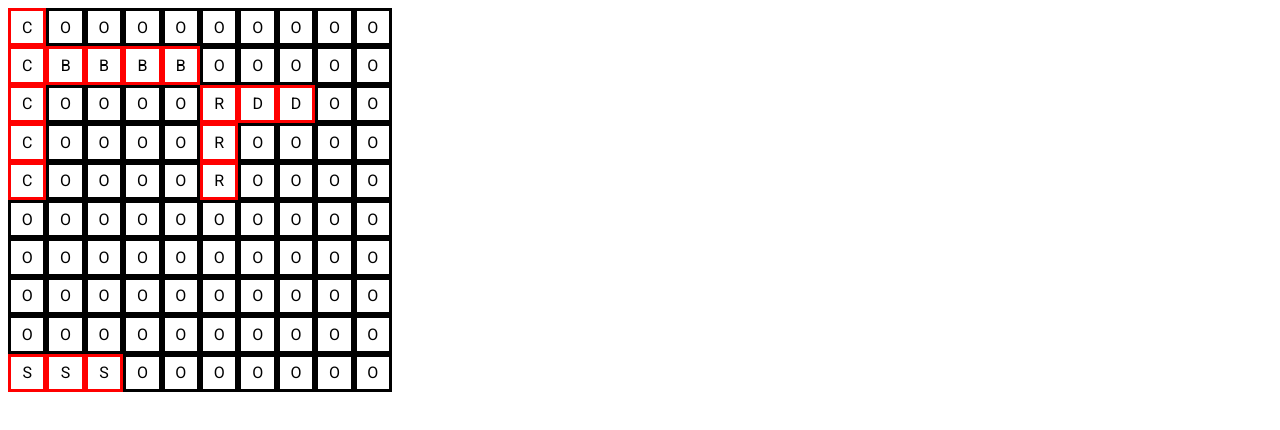
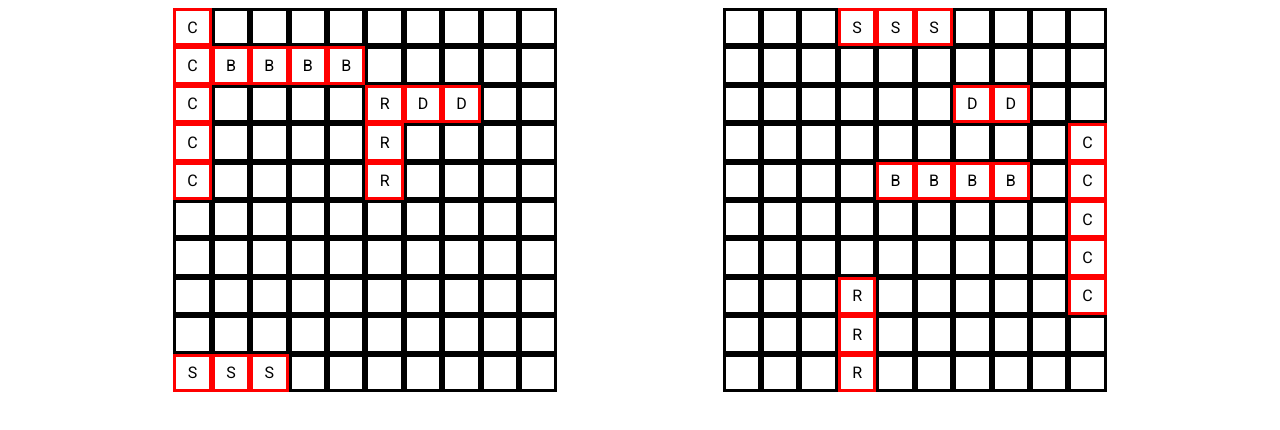
Before and after one commit to Eetub1/Battleship, a website built with webpack: page src/index.html in a window 1280 px wide. Built offline with nearby package versions, Linux system fonts and the light colour scheme.

Commit message:
computers board is now drawn on screen

```diff
--- a/src/gameboard.js
+++ b/src/gameboard.js
@@ -35,6 +35,7 @@ class Gameboard {
     }
 
     receiveAttack(y, x) {
+        //tä funktio voisi palauttaa true jos iskun laittaminen onnistui
         if (y >= this.boardSize || x >= this.boardSize || y < 0 || x < 0) return
         if (this.board[y][x] === "M" || this.board[y][x] === "H") return
         if (this.board[y][x] === "O") {
@@ -44,7 +45,6 @@ class Gameboard {
             const shipThatWasHit = this.ships.find(s => s.getSymbol() === shipSymbol)
             shipThatWasHit.hit()
             this.board[y][x] = "H"
-
             this.checkifAllShipsSunk()
         }
     }
--- a/src/handleUI.js
+++ b/src/handleUI.js
@@ -1,5 +1,6 @@
-function drawBoard(array) {
-    const playerBoardContainer = document.getElementById("playerBoardContainer")
+function drawBoard(array, left=true) {
+    const player1BoardContainer = document.getElementById("player1BoardContainer")
+    const player2BoardContainer = document.getElementById("player2BoardContainer")
     const size = array.length
 
     for (let i = 0; i < size; i++) {
@@ -13,10 +14,22 @@ function drawBoard(array) {
                 cellDiv.className = "cellDiv borderRed"
             }
             cellDiv.textContent = array[i][j]
+            cellDiv.setAttribute("id", `${i}-${j}`)
+            cellDiv.addEventListener("click", (event) => calculateHit(event))
             rowDiv.appendChild(cellDiv)
         }
-        playerBoardContainer.appendChild(rowDiv)
+        if (left) {
+            player1BoardContainer.appendChild(rowDiv)
+        } else {
+            player2BoardContainer.appendChild(rowDiv)
+        }
     }
 }
 
+function calculateHit(event) {
+    console.log(event.target);
+    const coordinates = event.target.id.split("-")
+    console.log(coordinates);
+}
+
 module.exports = drawBoard
--- a/src/index.html
+++ b/src/index.html
@@ -8,7 +8,11 @@
 </head>
 <body>
 
-  <div id="playerBoardContainer"></div>
+  <div id="main">
+    <div id="player1BoardContainer"></div>
+    <div id="player2BoardContainer"></div>
+  </div>
+
 
 </body>
 </html>
--- a/src/index.js
+++ b/src/index.js
@@ -1,35 +1,81 @@
 const Player = require("./player.js")
 const Ship = require("./ship.js")
-const drawBoard = require("./handleUI.js")
+//const drawBoard = require("./handleUI.js")
 
 import './style.css'
 
 
+function drawBoard(array, left=true) {
+    const player1BoardContainer = document.getElementById("player1BoardContainer")
+    const player2BoardContainer = document.getElementById("player2BoardContainer")
+    const size = array.length
+
+    for (let i = 0; i < size; i++) {
+        const rowDiv = document.createElement("div")
+        rowDiv.className = "boardRowDiv"
+        for (let j = 0; j < size; j++) {
+            const cellDiv = document.createElement("div")
+            if (array[i][j] === "O") {
+                cellDiv.className = "cellDiv borderBlack"
+            } else {
+                cellDiv.className = "cellDiv borderRed"
+            }
+            cellDiv.textContent = array[i][j]
+            cellDiv.setAttribute("id", `${i}-${j}`)
+            cellDiv.addEventListener("click", (event) => calculateHit(event))
+            rowDiv.appendChild(cellDiv)
+        }
+        if (left) {
+            player1BoardContainer.appendChild(rowDiv)
+        } else {
+            player2BoardContainer.appendChild(rowDiv)
+        }
+    }
+}
+
+function calculateHit(event) {
+    console.log(event.target);
+    const coordinates = event.target.id.split("-")
+    console.log(coordinates);
+}
+
 function main() {
-    const player = new Player()
-    const playerBoard = player.getBoardObject()
-
     const carrier = new Ship(5) //C
     const battleship = new Ship(4, "Battleship") //B
     const cruiser = new Ship(3, "Cruiser") //R
     const submarine = new Ship(3, "Submarine") //S
     const destroyer = new Ship(2, "Destroyer") //D
 
+    //player
+    const player = new Player("Eetu")
+    const playerBoard = player.getBoardObject()
     playerBoard.placeShip(carrier, 0, 0, false)
     playerBoard.placeShip(battleship, 1, 1)
     playerBoard.placeShip(cruiser, 2, 5, false)
     playerBoard.placeShip(submarine, 9, 0, true)
     playerBoard.placeShip(destroyer, 2, 6, true)
-    //playerBoard.prettyPrint()
-
     drawBoard(playerBoard.getBoard())
 
+    //computer
+    const computer = new Player("Computer")
+    const computerBoard = computer.getBoardObject()
+    computerBoard.placeShip(carrier, 3, 9, false)
+    computerBoard.placeShip(battleship, 4, 4)
+    computerBoard.placeShip(cruiser, 7, 3, false)
+    computerBoard.placeShip(submarine, 0, 3, true)
+    computerBoard.placeShip(destroyer, 2, 6, true)
+    drawBoard(computerBoard.getBoard(), false)
+
+    //loop that runs the game logic
+    /*while(computerBoard.getIsGameOver() === false && playerBoard.getIsGameOver() === false) {
 
 
-    const computer = new Player()
-    const computerBoard = computer.getBoardObject()
-    //computerBoard.prettyPrint()
+        //change turn
+        //draw both boards again
 
+    }*/
+
+    //outside the loop game endscreen settings
 }
 
 main()
--- a/src/style.css
+++ b/src/style.css
@@ -3,7 +3,12 @@ body {
   font-family: 'Roboto', sans-serif;
 }
 
-#playerBoardContainer {
+#main {
+  display: flex;
+  justify-content: space-evenly;
+}
+
+#player1BoardContainer, #player2BoardContainer {
   width: 30vw;
   display: flex;
   flex-wrap: wrap;
@@ -33,4 +38,5 @@ body {
 
 .borderBlack {
   border: 3px solid black;
+  color: white;
 }
```
